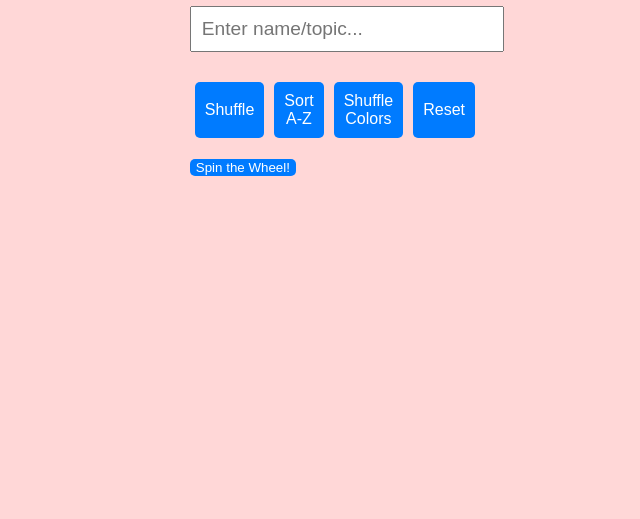
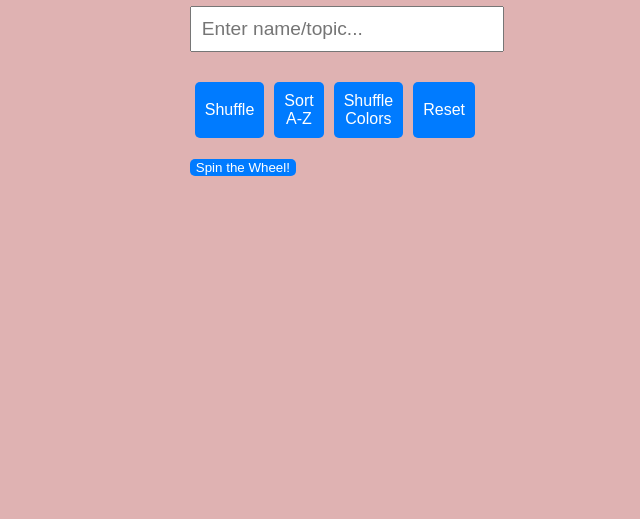
Before and after one commit to ACslater24/CIV-Selector, a plain HTML site: page index.html in a window 1280 px wide. Shown: the part 281-800 px from the top of the page, without its empty margins (640-1280 px from the left). Drawn offline with Linux system fonts and the light colour scheme.

Commit message:
BG Colour

```diff
--- a/styles.css
+++ b/styles.css
@@ -5,7 +5,7 @@ body {
     align-items: center;
     height: 100vh;
     margin: 0;
-    background-color: #ffcbcbc2;
+    background-color: #d69a9ac2;
 }
 
 .container {
```
